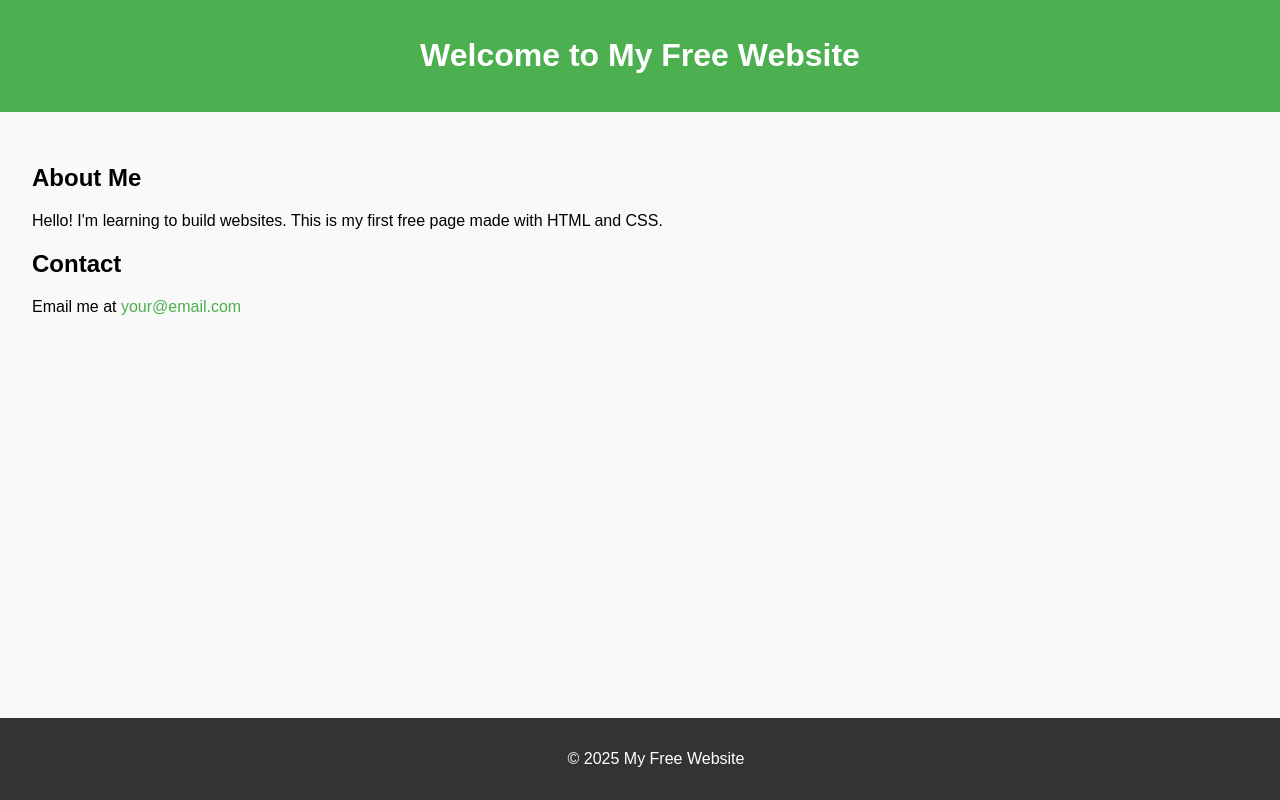
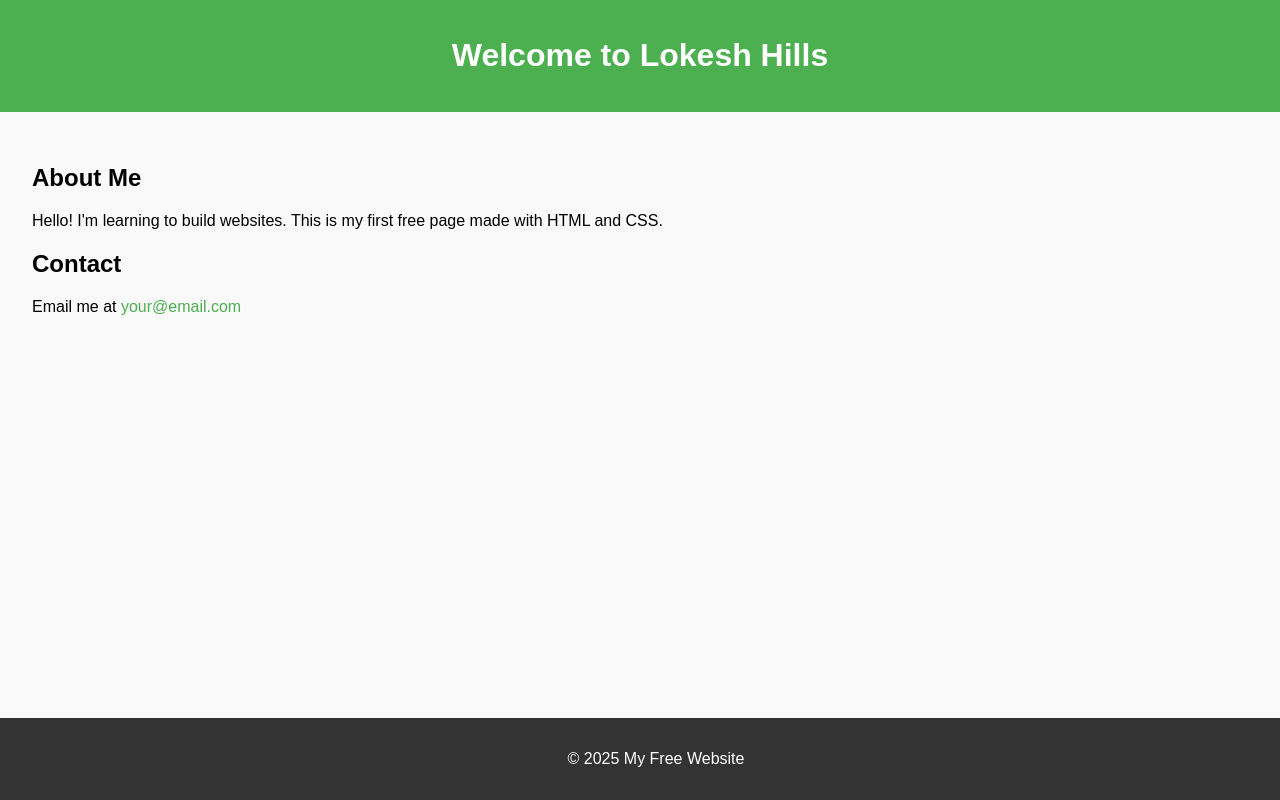
Before and after one commit to Lokukumar/VerifyProduct, a plain HTML site: page index.html in a window 1280 px wide. Drawn offline with Linux system fonts and the light colour scheme.

Commit message:
Update index.html

```diff
--- a/index.html
+++ b/index.html
@@ -38,7 +38,7 @@
 <body>
 
   <header>
-    <h1>Welcome to My Free Website</h1>
+    <h1>Welcome to Lokesh Hills</h1>
   </header>
 
   <main>
```
